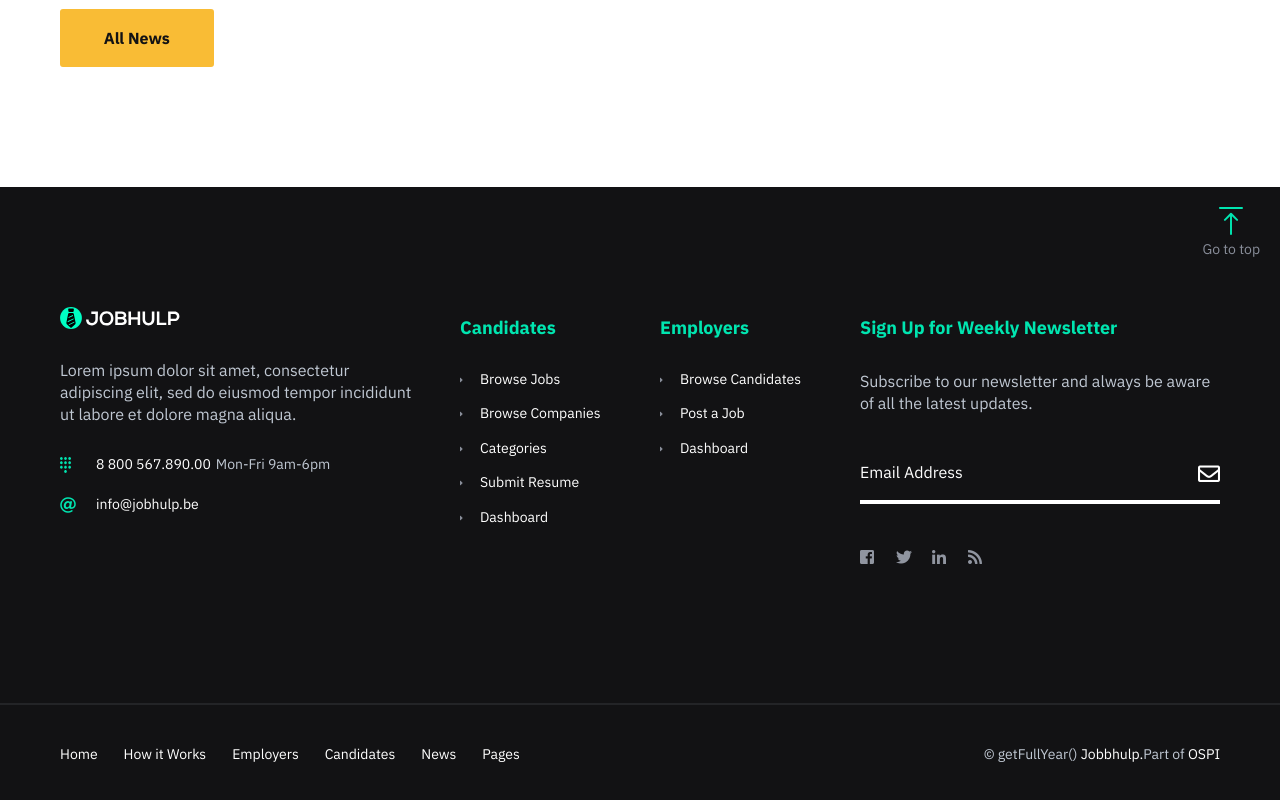
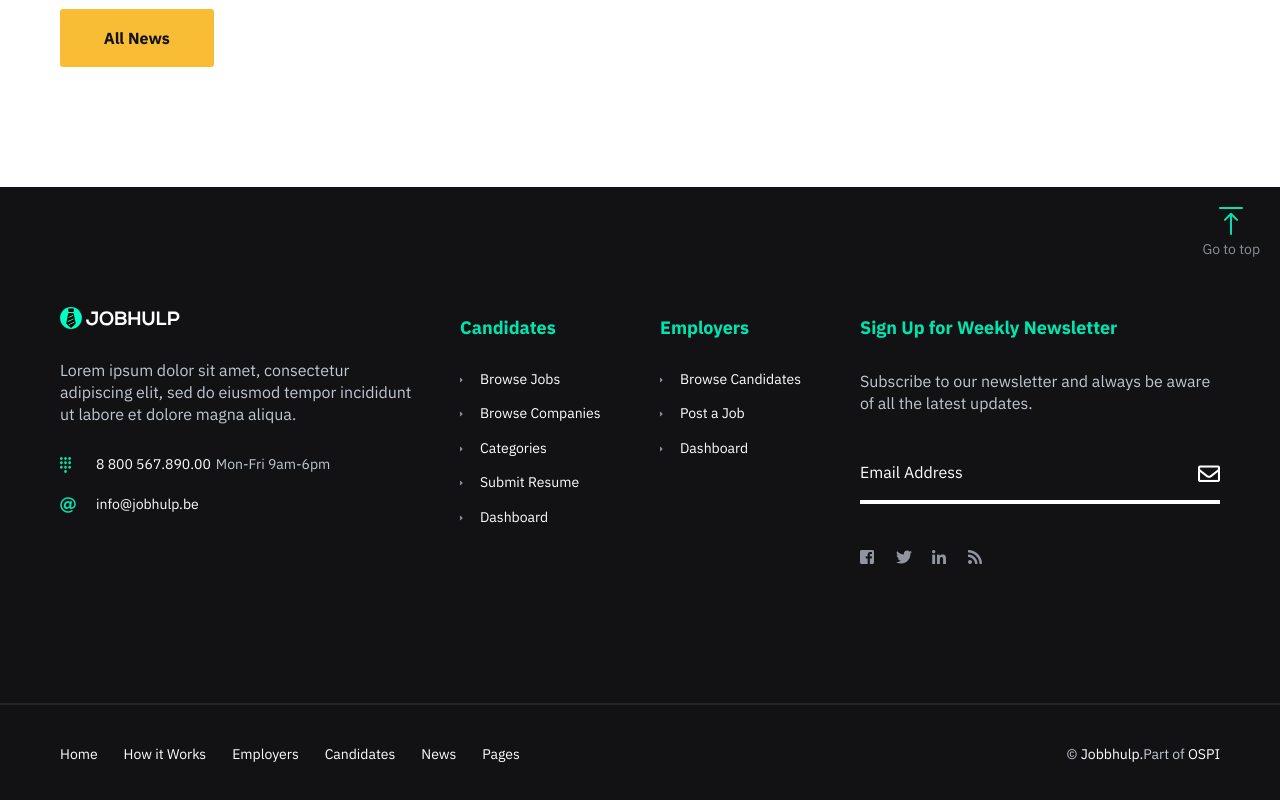
Before and after one commit to Jobhulp/Website, a Next.js app: page / in a window 1280 px wide. Shown: the part 6810-7610 px from the top of the page. Built offline with nearby package versions, Linux system fonts and the light colour scheme.

Commit message:
Update Footer.tsx

```diff
--- a/src/components/common/footer/Footer.tsx
+++ b/src/components/common/footer/Footer.tsx
@@ -152,7 +152,7 @@ const Footer: React.FC = () => {
 
 						<div className="col-lg-6 col-md-12 col-sm-12 col-xs-12 text-center text-lg-right">
 							<div className="copyright">
-								<span>© getFullYear() </span>
+								<span>© <script>document.write(new Date().getFullYear());</script> </span>
 								<span><a href="index.html">Jobbhulp.</a></span>
 								<span>Part of <a href="https://ospi-international.org/" className="logo-title">OSPI</a></span>
 							</div>
```
